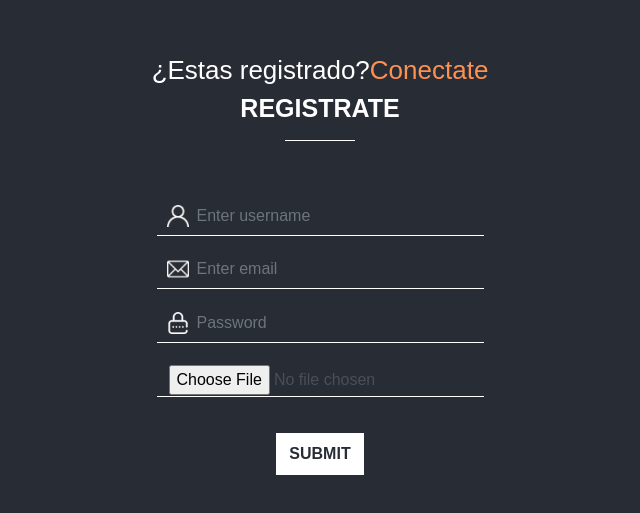
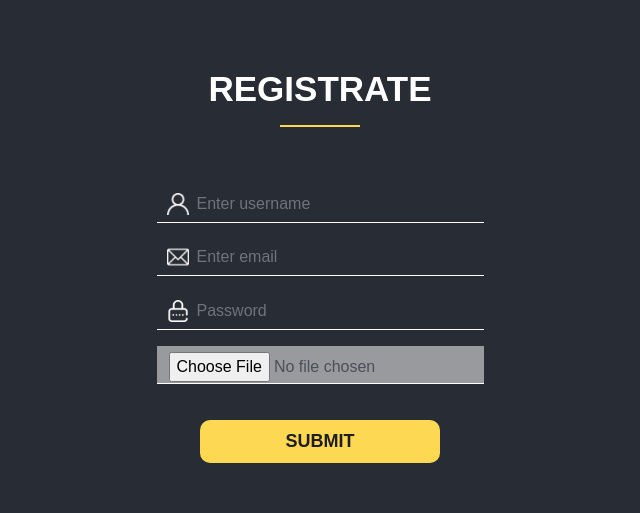
Before and after one commit to balta15torres/proyecto3, a React (Create React App) app in the folder client/: page /signup in a window 1280 px wide. Shown: the part 127-640 px from the top of the page, without its empty margins (320-960 px from the left). Built offline with nearby package versions, Linux system fonts and the light colour scheme; a web font is replaced by a local one; what google-maps-react would draw is missing.

Commit message:
estilos signup

```diff
--- a/client/src/App.css
+++ b/client/src/App.css
@@ -28,7 +28,7 @@ a{
 }
 .title{
   font-weight: bold;
-    font-size: 25px;
+    font-size: 35px;
     text-align: center;
     position: relative;
     margin-bottom: 40px;
@@ -37,11 +37,11 @@ a{
 }
 .title:before{
   content: '';
-  width: 70px;
-  height: 1px;
-  background: white;
+  width: 80px;
+  height: 2px;
+  background: #fdd752;
   position: absolute;
-  bottom: -13px;
+  bottom: -12px;
   left: 0;
   right: 0;
   margin: 0 auto;
@@ -181,6 +181,9 @@ a{
   border-radius: 0;
   margin-bottom: 15px;
 }
+.form-control.-file{
+  background: #ffffff85;
+}
 .form-control:focus {
   color: white;
   background-color: transparent;
@@ -201,6 +204,7 @@ form{
     margin: 20px;
     border-color: transparent;
     padding: 8px 12px;
+    border-radius: 10px;
 }
 .btn.-destacado{
   background: #fdd852;
--- a/client/src/App.js
+++ b/client/src/App.js
@@ -69,10 +69,7 @@ class App extends Component {
       <div className="App">
 
       <header className="App-header">
-      {/* <div className="home-intro column-center">
-      <p>¿Estas registrado? <Link to='/login' className="nav-element">Conectate</Link></p>
-      <Link to='/signup' className="nav-element btn -destacado">Registrarse</Link>
-      </div> */}
+
 
           <Switch>
 
--- a/client/src/components/Signup.js
+++ b/client/src/components/Signup.js
@@ -55,11 +55,11 @@ export default class Signup extends Component {
   render() {
     return (
       <div className="container column-center">
-      <p>
+      {/* <p>
          ¿Estas registrado?
          <Link to='/login' className="nav-element">
          Conectate</Link>
-      </p>
+      </p> */}
       <p className="title">REGISTRATE</p>
       <div className="signup">
       <Form  onSubmit={this.handleFormSubmit}>
@@ -79,9 +79,9 @@ export default class Signup extends Component {
          </Form.Group>
          <div className="form-group">
 
-            <input className="form-control" type="file" name="imageUrl" placeholder="image" value={this.state.imageUrl} onChange={e => this.handleChangeIMG(e)} />
+            <input className="form-control -file" type="file" name="imageUrl" placeholder="image" value={this.state.imageUrl} onChange={e => this.handleChangeIMG(e)} />
          </div>
-         <Button variant="primary" type="submit">Submit</Button>
+         <Button className="-destacado" variant="primary" type="submit">Submit</Button>
       </Form></div>
    </div>
     )
```
